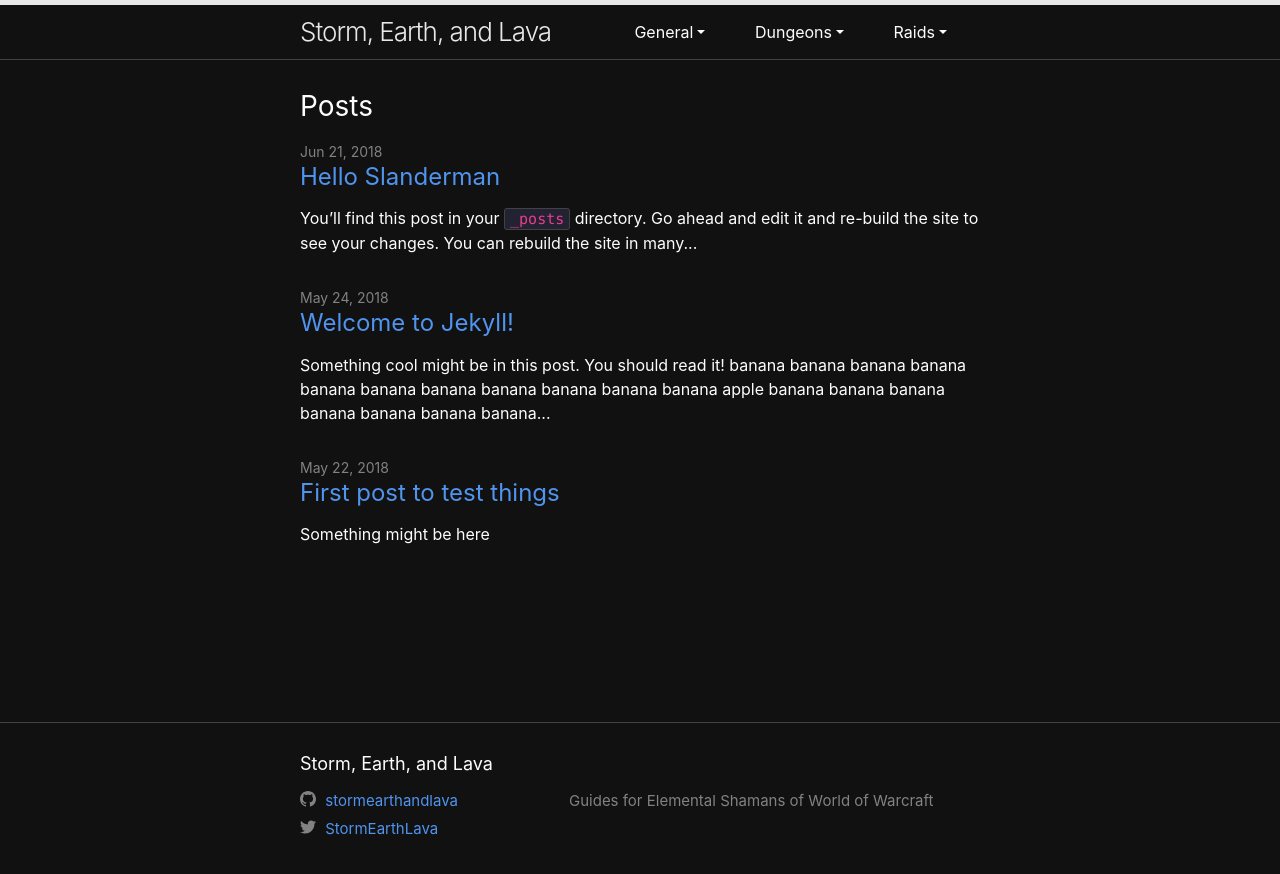
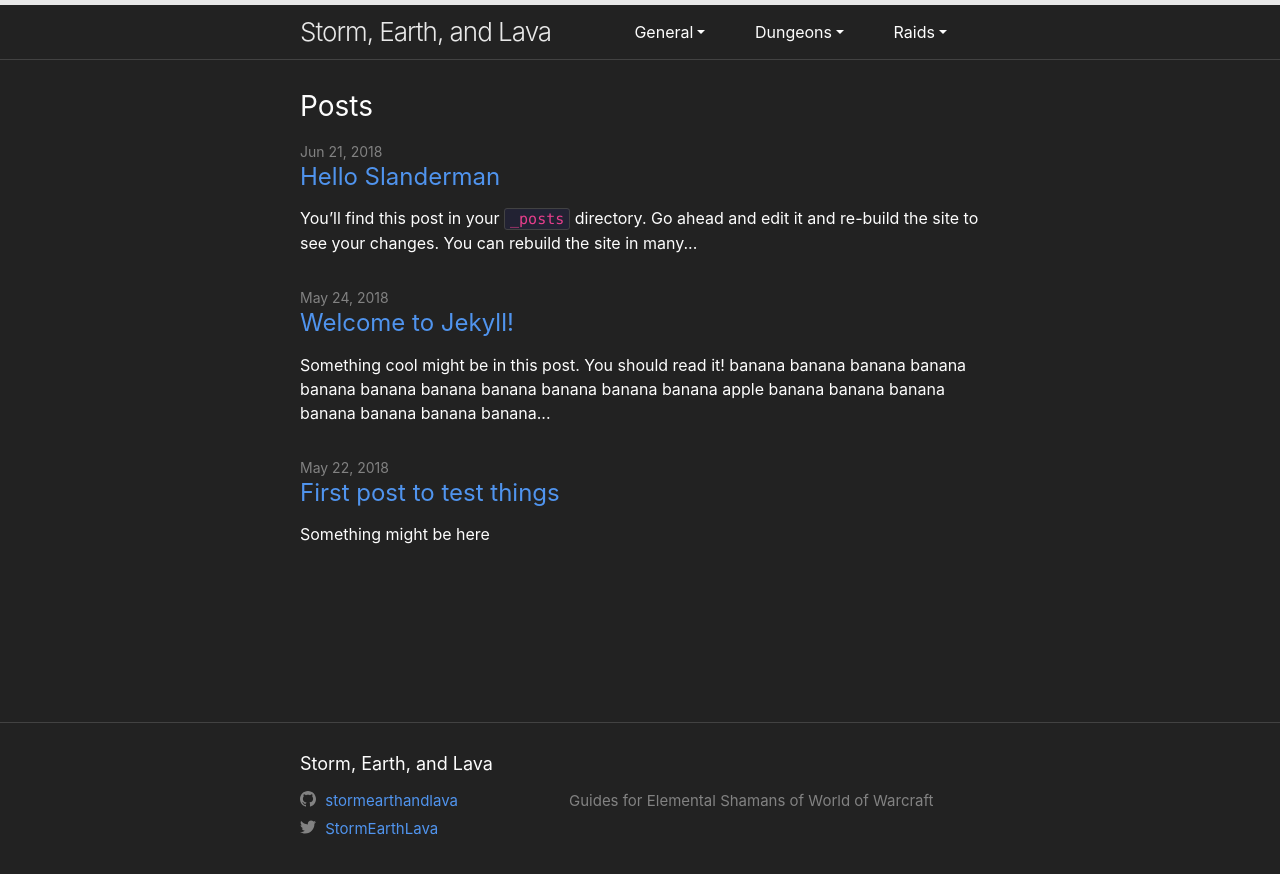
Before and after one commit to stormearthandlava/stormearthandlava.github.io, a Jekyll site: the page built from index.md, in a window 1280 px wide. Shown: the top 874 px of the page. Built offline with Jekyll 4.4.1, drawn with Linux system fonts in a browser that asks for light colours.

Commit message:
Lighten up the background colour a bit

```diff
--- a/_sass/minima.scss
+++ b/_sass/minima.scss
@@ -11,7 +11,7 @@ $base-line-height: 1.5 !default;
 $spacing-unit:     30px !default;
 
 $text-color:       #fdfdfd !default; // old: // #111 !default;
-$background-color: #111 !default; // old: // #fdfdfd !default;
+$background-color: #222 !default; // old: // #fdfdfd !default;
 $brand-color:      #5094ee !default;
 
 $grey-color:       #828282 !default;
```
